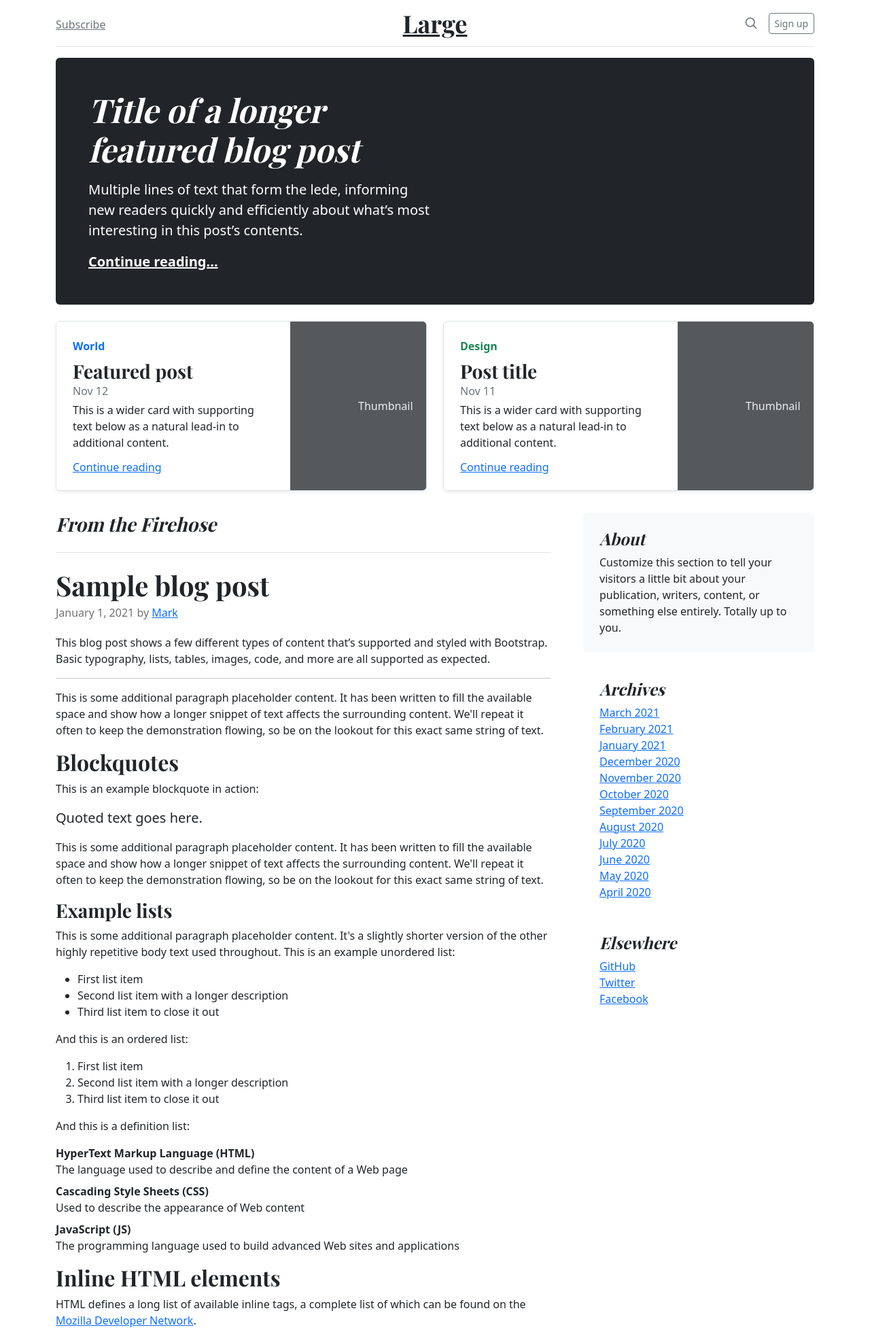
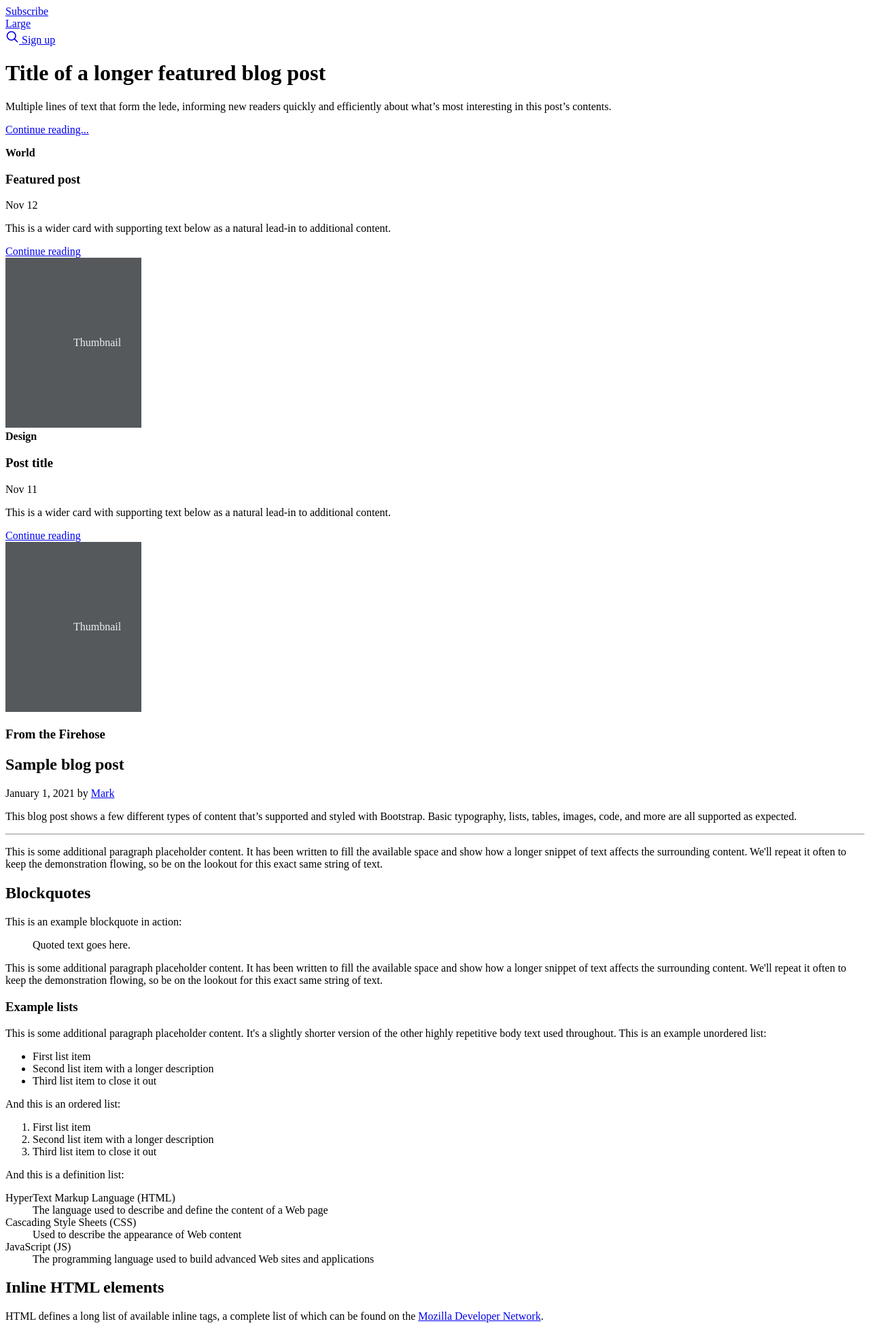
Before and after one commit to tiagolima10/symfony_bootstrap, a Symfony app: template templates/home/home.html.twig in a window 1280 px wide. Shown: the top 1956 px of the page at 68% size. Run offline with Twig, Linux system fonts and the light colour scheme; the template is opened without the code that fills it, so the values that code supplies are empty; some libraries are stand-ins or nearby versions.

Commit message:
Ajuste de css e imagens

```diff
--- a/public/style/app.css
+++ /dev/null
@@ -1,70 +0,0 @@
-/* stylelint-disable selector-list-comma-newline-after */
-.blog-header {
-    border-bottom: 1px solid #e5e5e5;
-}
-
-.blog-header-logo {
-    font-family: "Playfair Display", Georgia, "Times New Roman", serif/*rtl:Amiri, Georgia, "Times New Roman", serif*/;
-    font-size: 2.25rem;
-}
-
-.blog-header-logo:hover {
-    text-decoration: none;
-}
-
-h1, h2, h3, h4, h5, h6 {
-    font-family: "Playfair Display", Georgia, "Times New Roman", serif/*rtl:Amiri, Georgia, "Times New Roman", serif*/;
-}
-
-.display-4 {
-    font-size: 2.5rem;
-}
-@media (min-width: 768px) {
-    .display-4 {
-        font-size: 3rem;
-    }
-}
-
-.flex-auto {
-    flex: 0 0 auto;
-}
-
-.h-250 {
-    height: 250px;
-}
-@media (min-width: 768px) {
-    .h-md-250 {
-        height: 250px;
-    }
-}
-
-/* Pagination */
-.blog-pagination {
-    margin-bottom: 4rem;
-}
-
-/*
-* Blog posts
-*/
-.blog-post {
-    margin-bottom: 4rem;
-}
-.blog-post-title {
-    font-size: 2.5rem;
-}
-.blog-post-meta {
-    margin-bottom: 1.25rem;
-    color: #727272;
-}
-
-/** Footer */
-.blog-footer {
-    padding: 2.5rem 0;
-    color: #727272;
-    text-align: center;
-    background-color: #f9f9f9;
-    border-top: .05rem solid #e5e5e5;
-}
-.blog-footer p:last-child {
-    margin-bottom: 0;
-}
--- a/templates/base.html.twig
+++ b/templates/base.html.twig
@@ -4,9 +4,6 @@
         <meta charset="UTF-8">
         <title>{% block title %}Welcome!{% endblock %}</title>
         <link rel="icon" href="{{ asset('images/noticia.png') }}">
-
-        <link href="https://cdn.jsdelivr.net/npm/bootstrap@5.2.3/dist/css/bootstrap.min.css" rel="stylesheet" integrity="sha384-rbsA2VBKQhggwzxH7pPCaAqO46MgnOM80zW1RWuH61DGLwZJEdK2Kadq2F9CUG65" crossorigin="anonymous">
-        <link href="{{ asset('style/app.css') }}" rel="stylesheet">
 
         <link href="https://fonts.googleapis.com/css?family=Playfair+Display:700,900&amp;display=swap" rel="stylesheet">
 
@@ -47,7 +44,6 @@
             </div>
         {% block body %}
 
-        <script src="https://cdn.jsdelivr.net/npm/bootstrap@5.2.3/dist/js/bootstrap.bundle.min.js" integrity="sha384-kenU1KFdBIe4zVF0s0G1M5b4hcpxyD9F7jL+jjXkk+Q2h455rYXK/7HAuoJl+0I4" crossorigin="anonymous"></script>
         {% endblock %}
 
         <footer class="blog-footer">
```
Also changed, not shown: public/images/noticia.png (added).
